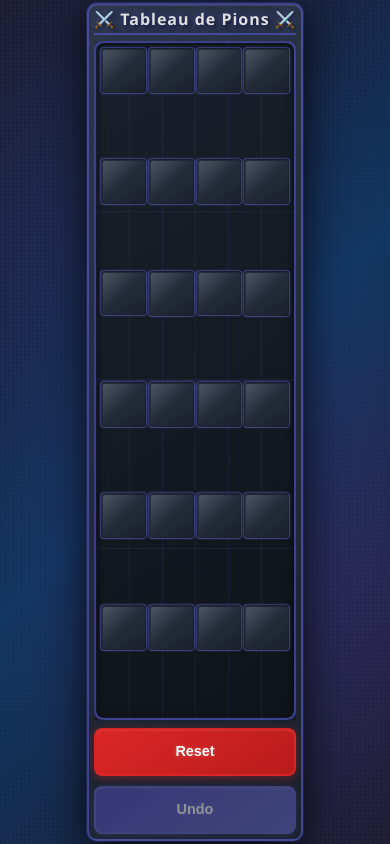
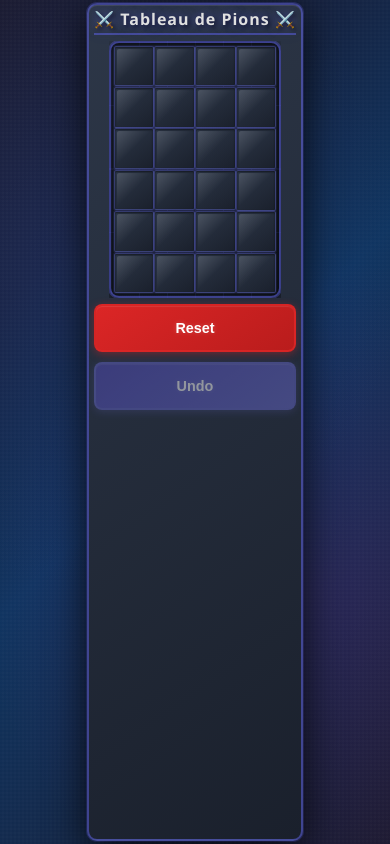
Before and after one commit to Meyodb/Memorie-Blop, a plain HTML site: page index.html in a window 390 px wide. Drawn offline with Linux system fonts and the light colour scheme.

Commit message:
correction view tableau mobile

```diff
--- a/styles.css
+++ b/styles.css
@@ -414,6 +414,7 @@ header h1 {
 .board-container {
     display: flex;
     justify-content: center;
+    align-items: center;
     margin-bottom: clamp(8px, 2vw, 12px);
     padding: 0;
     flex: 1;
@@ -441,6 +442,7 @@ header h1 {
     aspect-ratio: 2/3;
     min-height: 0;
     position: relative;
+    box-sizing: border-box;
     /* Grille visible */
     background-image:
         repeating-linear-gradient(0deg, rgba(99, 102, 241, 0.1) 0px, rgba(99, 102, 241, 0.1) 1px, transparent 1px, transparent calc(100% / 4)),
@@ -460,6 +462,9 @@ header h1 {
     transition: all 0.2s ease;
     position: relative;
     min-width: 0;
+    width: 100%;
+    height: auto;
+    box-sizing: border-box;
     box-shadow:
         inset 0 1px 2px rgba(0, 0, 0, 0.5),
         0 0 0 1px rgba(99, 102, 241, 0.1);
@@ -792,6 +797,7 @@ header h1 {
         border-radius: 10px;
         border-width: 2px;
         max-height: calc(100vh - 6px);
+        justify-content: flex-start;
     }
 
     header {
@@ -851,14 +857,30 @@ header h1 {
         min-height: 44px;
     }
 
+    .board-container {
+        flex: 0 1 auto;
+        max-width: min(90%, 400px);
+        margin: 0 auto clamp(8px, 2vw, 12px);
+        width: 100%;
+        display: flex;
+        justify-content: center;
+    }
+
     .board {
-        gap: 1px;
-        padding: clamp(4px, 1.2vw, 8px);
+        gap: 0px !important;
+        padding: clamp(2px, 0.8vw, 4px);
         border-width: 2px;
+        width: 100%;
+        max-width: 100%;
+        height: auto;
+        aspect-ratio: 2/3;
+        flex-shrink: 0;
     }
 
     .cell {
         min-height: 0;
+        border-width: 0.5px;
+        border-radius: 2px;
     }
 
     .pion.small {
@@ -930,9 +952,28 @@ header h1 {
         font-size: clamp(1rem, 3.5vw, 1.3rem);
     }
 
+    .board-container {
+        flex: 0 1 auto;
+        max-width: min(85%, 350px);
+        margin: 0 auto clamp(6px, 1.5vw, 10px);
+        width: 100%;
+        display: flex;
+        justify-content: center;
+    }
+
     .board {
-        gap: 1px;
-        padding: clamp(3px, 1vw, 5px);
+        gap: 0px !important;
+        padding: clamp(1px, 0.6vw, 3px);
+        width: 100%;
+        max-width: 100%;
+        height: auto;
+        aspect-ratio: 2/3;
+        flex-shrink: 0;
+    }
+
+    .cell {
+        border-width: 0.5px;
+        border-radius: 2px;
     }
 
     .controls-panel {
@@ -1052,10 +1093,19 @@ header h1 {
 
 /* Orientation paysage sur mobile */
 @media (max-width: 768px) and (orientation: landscape) {
+    .board-container {
+        max-width: min(70%, 500px);
+    }
+
     .board {
-        grid-template-columns: repeat(6, 1fr);
-        grid-template-rows: repeat(4, 1fr);
-        aspect-ratio: 3/2;
+        grid-template-columns: repeat(4, 1fr);
+        grid-template-rows: repeat(6, 1fr);
+        gap: 0px !important;
+        aspect-ratio: 2/3;
+        width: 100%;
+        max-width: 100%;
+        height: auto;
+        flex-shrink: 0;
     }
 
     .controls-panel {
```
